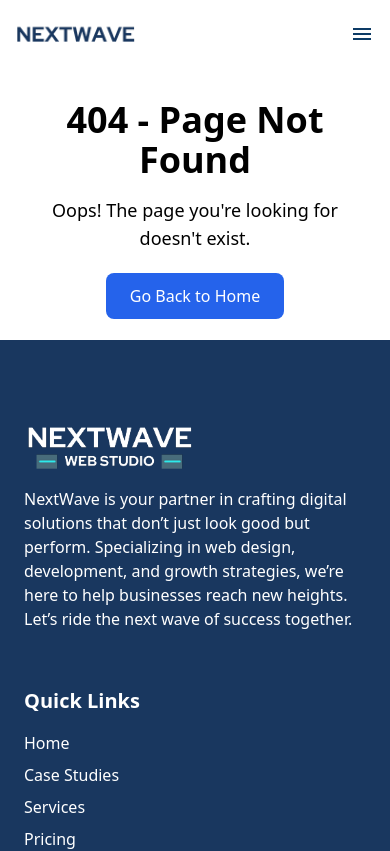
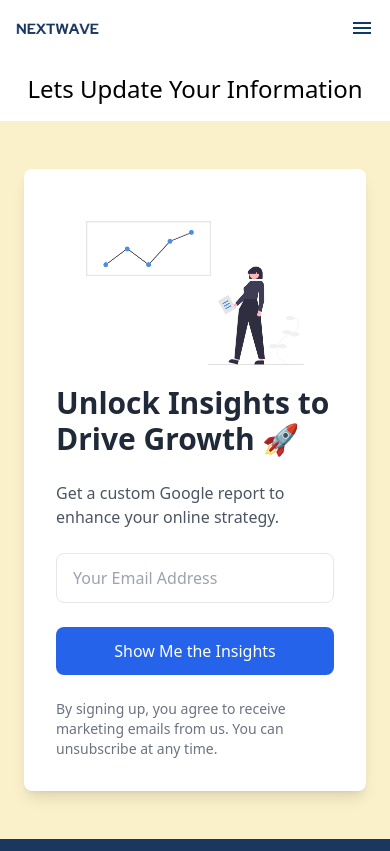
Before and after one commit to Parrasite9/nextwave, a React (Create React App) app: page /get-website in a window 390 px wide. Shown: the top 851 px of the page. Built offline with nearby package versions, Linux system fonts and the light colour scheme.

Commit message:
mobile logo now has a route back to the home page. A page was created specifically for obtaining emails and websites via form. This form is the same as the homepage

```diff
--- a/src/App.js
+++ b/src/App.js
@@ -2,7 +2,7 @@ import React from 'react';
 import { BrowserRouter as Router, Routes, Route } from 'react-router-dom';
 import Home from './Pages/Home';
 import SharedLayout from './Globals/SharedLayout';
-import { CaseStudyDetails, CollectWebsiteURL, Contact } from './Components';
+import { CaseStudyDetails, CollectWebsiteURL, Contact, GetWebsite } from './Components';
 import GoogleAnalytics from './Components/Google/GoogleAnalytics';
 import NotFound from './Pages/NotFound';
 import { CaseStudyProvider } from './Components/Data/CaseStudyContext';
@@ -23,6 +23,7 @@ function App() {
             <Route path="/contact" element={<Contact />} />
             <Route path="/404" element={<NotFound />} />
             <Route path="*" element={<NotFound />} />
+            <Route path='/get-website' element={<GetWebsite />} />
           </Routes>
         </SharedLayout>
       </CaseStudyProvider>
--- a/src/Components/index.js
+++ b/src/Components/index.js
@@ -13,3 +13,4 @@ export { default as PricingTable } from './Home/PricingTable'
 export { default as Contact } from '../Pages/Contact'
 export { default as Signup } from './Home/Klaviyo/Signup'
 export { default as CollectWebsiteURL } from '../Pages/Klaviyo/CollectWebsiteURL'
+export { default as GetWebsite } from '../Pages/GetWebsite'
--- a/src/Globals/Navbar.jsx
+++ b/src/Globals/Navbar.jsx
@@ -46,11 +46,13 @@ function Navbar() {
   );
 
   return (
-    <div className="">
+    <div className="mobile_navbar_container">
       {isMobile ? (
         // Mobile Navbar
         <div className="p-4 flex justify-between items-center">
-          <img src="/images/logo/logoDark.png" alt="Logo" className="h-auto w-1/3" />
+          <Link to='/'>
+            <img src="/images/logo/logoDark.png" alt="Logo" className="h-auto w-1/3" />
+          </Link>
 
           {/* Menu Toggle Button */}
           {isMenuOpen ? (
--- /dev/null
+++ b/src/Pages/GetWebsite.jsx
@@ -0,0 +1,18 @@
+import React from 'react'
+import { Signup } from '../Components'
+
+function GetWebsite() {
+  return (
+    <div>
+      <h1 className='header py-4 text-2xl text-center
+                        md:text-3xl lg:text-4xl
+                        lg:py-8
+                        xl:text-5xl'>
+                            Lets Update Your Information
+        </h1>
+      <Signup />
+    </div>
+  )
+}
+
+export default GetWebsite
```
